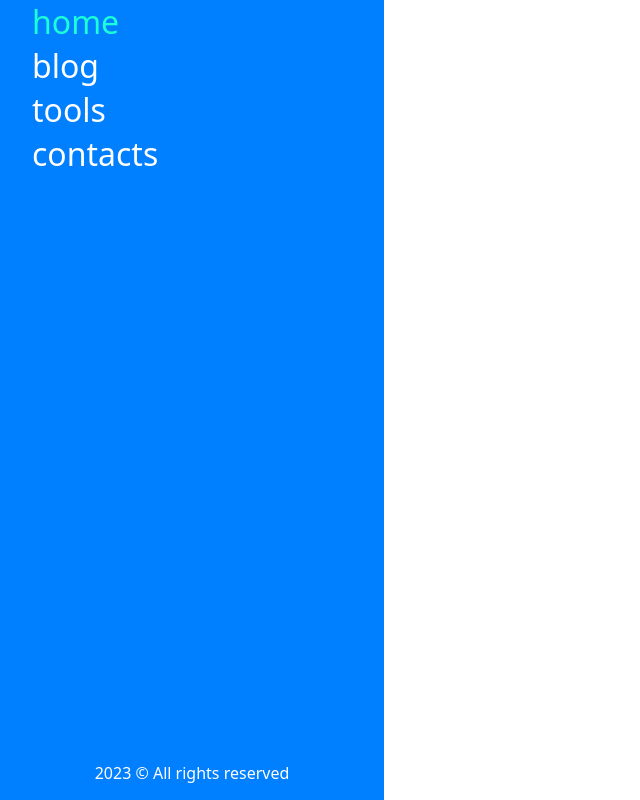
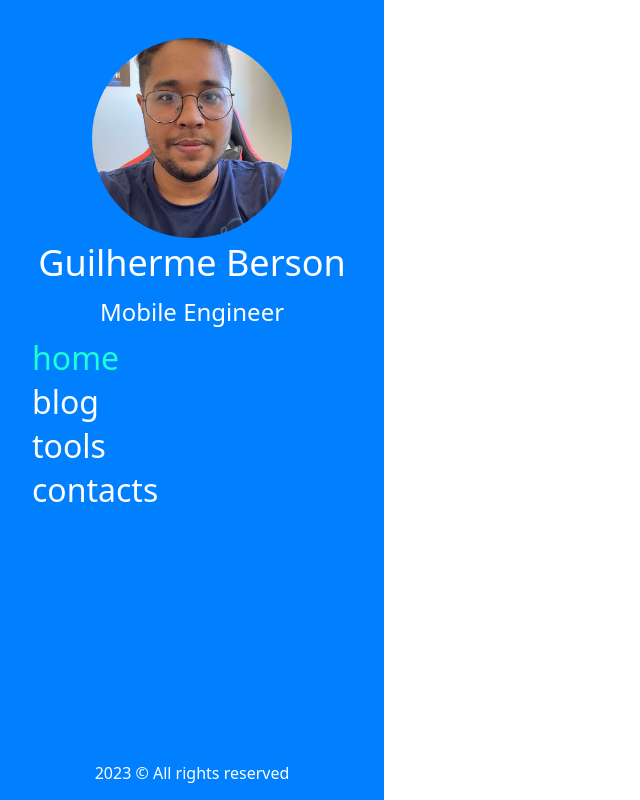
Before and after one commit to BersonCrios/bersoncrios.github.io, a plain HTML site: page index.html in a window 1280 px wide. Shown: the whole page, without its empty margins (0-640 px from the left). Drawn offline with nearby package versions, Linux system fonts and the light colour scheme.

Commit message:
implements profile imgs and description

```diff
--- a/css/index.css
+++ b/css/index.css
@@ -37,6 +37,45 @@
     color: #FFFFFF;
   }
 
+.photo {
+    display: block;
+    margin-left: auto;
+    margin-right: auto;
+    width: 50%;
+    margin-top: 10%;
+    width: 200px;
+    height: 200px;
+    border-radius: 50%;
+    object-fit: cover;
+}
+
+.job{
+    position: relative;
+
+    font-style: normal;
+    font-weight: 400;
+    font-size: 24px;
+    line-height: 33px;
+
+    align-items: center;
+    text-align: center;
+
+    color: #FFFFFF;
+}
+
+.name {
+    position: relative;
+    font-style: normal;
+    font-weight: 400;
+    font-size: 36px;
+    line-height: 49px;
+
+    align-items: center;
+    text-align: center;
+
+    color: #FFFFFF;
+}
+
   /* elements */
   footer {
     position: absolute;
@@ -74,6 +113,17 @@
     .item{
         font-size: 1rem;
       }
+
+      .photo {
+        display: none;
+    }
+    .job{
+        display: none;
+    }
+
+    .name {
+        display: none;
+    }
   }
 
   @media (min-width: 546px) {
--- a/index.html
+++ b/index.html
@@ -11,7 +11,9 @@
 <body onload="getYarCurent()">
     <section class="menu_body" >
         <header>
-
+            <img src="./imgs/profile.jpeg" alt="foto do guilherme berson" class="photo">
+            <h2 class="name">Guilherme Berson</h3>
+            <h4 class="job">Mobile Engineer</h3>
         </header>
 
         <nav>
```
Also changed, not shown: imgs/profile.jpeg (added).
